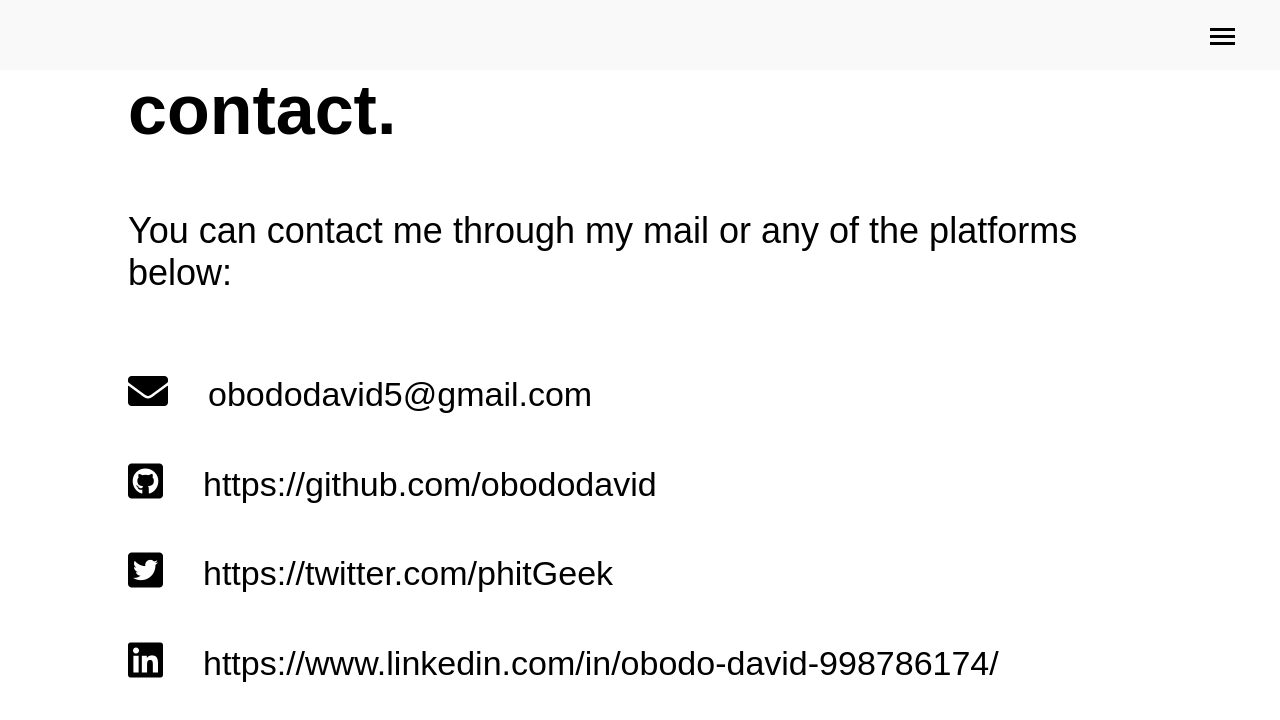
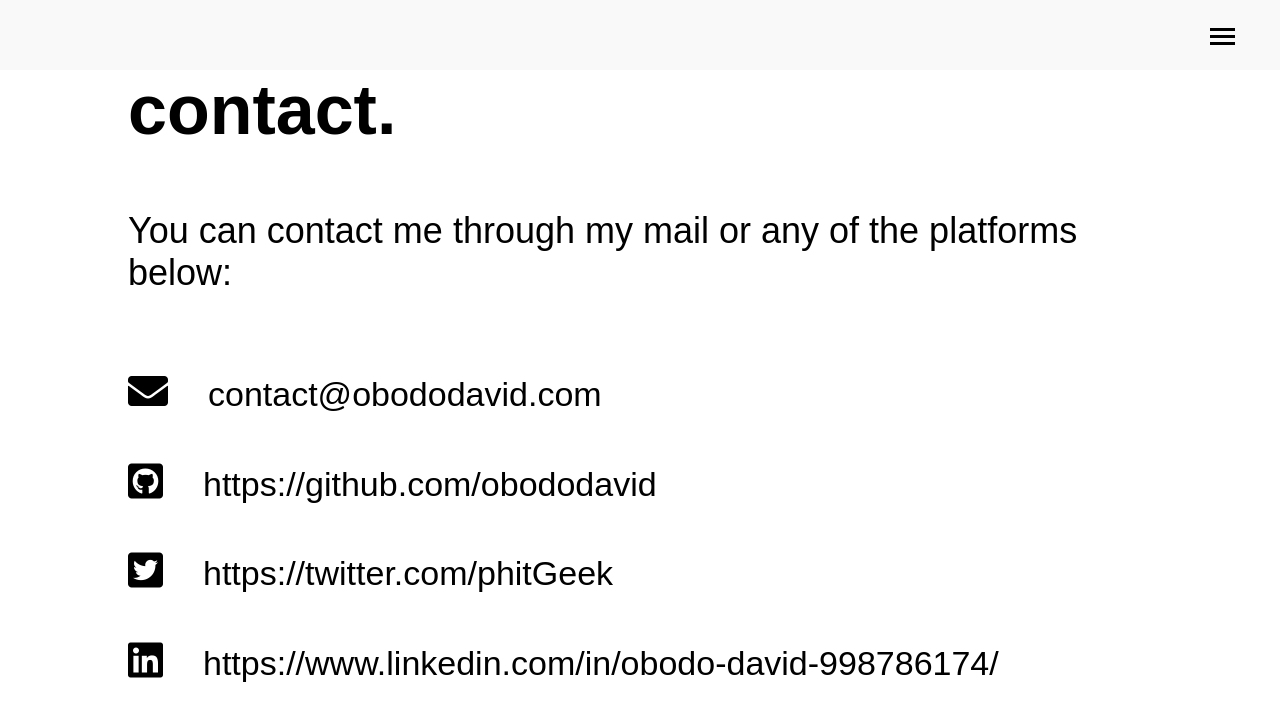
Before and after one commit to rahuloo5/portfolio_v1, a React (Create React App) app: page /contact in a window 1280 px wide. Shown: the top 720 px of the page. Built offline with nearby package versions, Linux system fonts and the light colour scheme.

Commit message:
change email

```diff
--- a/src/pages/contact/index.tsx
+++ b/src/pages/contact/index.tsx
@@ -6,8 +6,8 @@ const ALL_CONTACTS = [
     {
 
         icon: 'fas fa-envelope',
-        link: 'mailto:obododavid5@gmail.com',
-        label: 'obododavid5@gmail.com'
+        link: 'mailto:contact@obododavid.com',
+        label: 'contact@obododavid.com'
     },
     {
         icon: 'fab fa-github-square',
```
